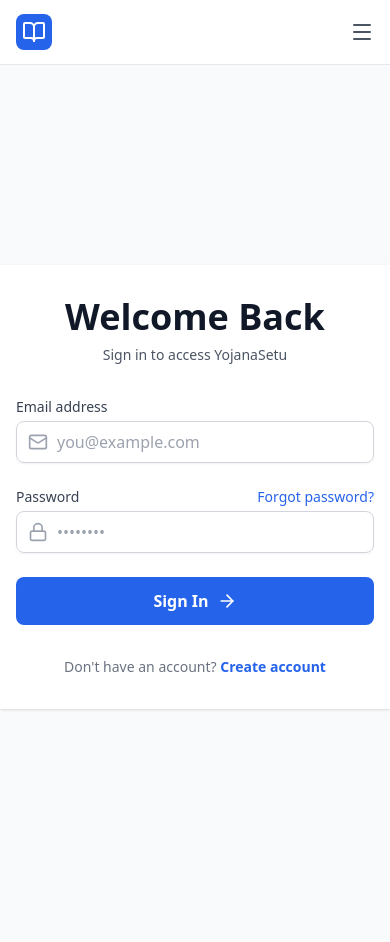
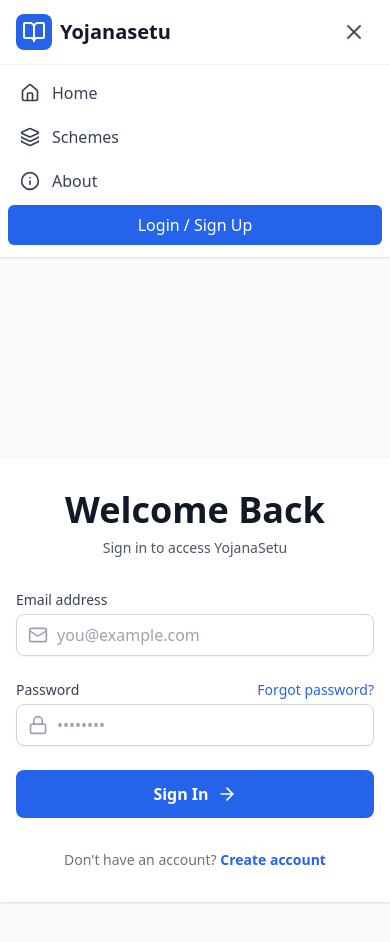
Before and after one commit to PranavP2412/YOJANASETU, a React app in the folder Client/Frontend/: page /login in a window 390 px wide. Both pictures are taken after a click on the button 362 px from the left and 32 px from the top of the page. Shown: the top 942 px of the page. Before the commit the page ends 909 px from the top, so only its background shows below. Built offline with nearby package versions, Linux system fonts and the light colour scheme; no server answers; the HTML template or start-up script is replaced by a standard one.

Commit message:
fix phone page

```diff
--- a/Client/Frontend/src/components/Login/LoginPage.jsx
+++ b/Client/Frontend/src/components/Login/LoginPage.jsx
@@ -36,7 +36,7 @@
             setSuccess(true);
 
             setTimeout(() => {
-                navigate('/schemes');
+                window.location.href = '/';
             }, 1000);
 
         } catch (err) {
--- a/Client/Frontend/src/components/layout/Navbar.jsx
+++ b/Client/Frontend/src/components/layout/Navbar.jsx
@@ -1,6 +1,5 @@
 import { Link, useNavigate, useLocation } from 'react-router-dom';
-// 1. IMPORT Bookmark Icon
-import { BookOpen, User, Menu, X, HelpCircle, LogOut, ChevronRight, Bookmark } from 'lucide-react';
+import { BookOpen, User, Menu, X, HelpCircle, LogOut, ChevronRight, Bookmark, Home, Info, Layers } from 'lucide-react';
 import { useState, useEffect } from 'react';
 import axiosClient from '../../api/axiosClient';
 
@@ -15,9 +14,13 @@
     const [loading, setLoading] = useState(true);
 
     useEffect(() => {
+        setIsSidebarOpen(false);
+        setIsMobileMenuOpen(false);
+    }, [location.pathname]);
+
+    useEffect(() => {
         const checkUserStatus = async () => {
             setLoading(true);
-
             const storedUser = localStorage.getItem('user');
             const token = localStorage.getItem('accessToken');
 
@@ -44,7 +47,12 @@
         };
 
         checkUserStatus();
-    }, [location.pathname]);
+
+        const handleAuthChange = () => checkUserStatus();
+        window.addEventListener('auth-change', handleAuthChange);
+        return () => window.removeEventListener('auth-change', handleAuthChange);
+
+    }, []);
 
     const handleLogout = async () => {
         try {
@@ -61,24 +69,26 @@
 
     return (
         <>
-            <nav className="bg-white border-b border-gray-200 sticky top-0 z-40">
+            <nav className="bg-white border-b border-gray-200 sticky top-0 z-40 shadow-sm">
                 <div className="max-w-7xl mx-auto px-4 sm:px-6 lg:px-8">
                     <div className="flex justify-between h-16">
+
                         <div className="flex items-center gap-4">
                             {user && (
                                 <button
                                     onClick={() => setIsSidebarOpen(true)}
-                                    className="p-2 -ml-2 rounded-md text-gray-600 hover:bg-gray-100 hover:text-blue-600 focus:outline-none"
+                                    className="p-2 -ml-2 rounded-md text-gray-600 hover:bg-gray-100 hover:text-blue-600 focus:outline-none transition"
+                                    title="Open Profile Menu"
                                 >
                                     <Menu className="h-6 w-6" />
                                 </button>
                             )}
 
-                            <Link to="/" className="flex items-center gap-2">
-                                <div className="bg-blue-600 p-1.5 rounded-lg">
+                            <Link to="/" className="flex items-center gap-2 group">
+                                <div className="bg-blue-600 p-1.5 rounded-lg group-hover:bg-blue-700 transition">
                                     <BookOpen className="h-6 w-6 text-white" />
                                 </div>
-                                <span className="text-xl font-bold text-gray-900 hidden sm:block">Yojanasetu</span>
+                                <span className="text-xl font-bold text-gray-900">Yojanasetu</span>
                             </Link>
                         </div>
 
@@ -90,7 +100,6 @@
                                     Saved
                                 </Link>
                             )}
-
                             <Link to="/about" className="text-gray-600 hover:text-blue-600 font-medium transition">About</Link>
                         </div>
 
@@ -118,12 +127,55 @@
                                 </Link>
                             )}
 
-                            <button onClick={() => setIsMobileMenuOpen(!isMobileMenuOpen)} className="md:hidden text-gray-600">
-                                <Menu className="h-6 w-6" />
+                            <button
+                                onClick={() => setIsMobileMenuOpen(!isMobileMenuOpen)}
+                                className="md:hidden p-2 rounded-md text-gray-600 hover:bg-gray-100 hover:text-blue-600 transition"
+                            >
+                                {isMobileMenuOpen ? <X className="h-6 w-6" /> : <Menu className="h-6 w-6" />}
                             </button>
                         </div>
                     </div>
                 </div>
+
+                {isMobileMenuOpen && (
+                    <div className="md:hidden border-t border-gray-100 bg-white">
+                        <div className="px-2 pt-2 pb-3 space-y-1">
+                            <Link
+                                to="/"
+                                className="block px-3 py-2 rounded-md text-base font-medium text-gray-700 hover:text-blue-600 hover:bg-blue-50 transition"
+                            >
+                                <div className="flex items-center gap-3">
+                                    <Home className="h-5 w-5" /> Home
+                                </div>
+                            </Link>
+                            <Link
+                                to="/schemes"
+                                className="block px-3 py-2 rounded-md text-base font-medium text-gray-700 hover:text-blue-600 hover:bg-blue-50 transition"
+                            >
+                                <div className="flex items-center gap-3">
+                                    <Layers className="h-5 w-5" /> Schemes
+                                </div>
+                            </Link>
+                            <Link
+                                to="/about"
+                                className="block px-3 py-2 rounded-md text-base font-medium text-gray-700 hover:text-blue-600 hover:bg-blue-50 transition"
+                            >
+                                <div className="flex items-center gap-3">
+                                    <Info className="h-5 w-5" /> About
+                                </div>
+                            </Link>
+
+                            {!user && (
+                                <Link
+                                    to="/login"
+                                    className="block mt-4 px-3 py-2 text-center rounded-md font-medium bg-blue-600 text-white hover:bg-blue-700 transition"
+                                >
+                                    Login / Sign Up
+                                </Link>
+                            )}
+                        </div>
+                    </div>
+                )}
             </nav>
 
             {user && (
@@ -133,29 +185,32 @@
                             isSidebarOpen ? 'opacity-100' : 'opacity-0 pointer-events-none'
                         }`}
                         onClick={() => setIsSidebarOpen(false)}
-                    ></div>
+                    />
 
-                    <div className={`fixed top-0 left-0 h-full w-80 bg-white shadow-2xl z-50 transform transition-transform duration-300 ease-in-out ${
+                    <div className={`fixed top-0 left-0 h-full w-full max-w-xs bg-white shadow-2xl z-50 transform transition-transform duration-300 ease-in-out ${
                         isSidebarOpen ? 'translate-x-0' : '-translate-x-full'
                     }`}>
 
-                        <div className="flex justify-end p-4">
-                            <button onClick={() => setIsSidebarOpen(false)} className="text-gray-500 hover:text-red-500">
+                        <div className="flex justify-between items-center p-4 border-b border-gray-100">
+                            <span className="font-semibold text-lg text-gray-800">Menu</span>
+                            <button onClick={() => setIsSidebarOpen(false)} className="p-1 rounded-full hover:bg-red-50 text-gray-500 hover:text-red-500 transition">
                                 <X className="h-6 w-6" />
                             </button>
                         </div>
-                        <div className="px-6 pb-6 border-b border-gray-100 flex flex-col items-center text-center">
+
+                        <div className="p-6 border-b border-gray-100 flex flex-col items-center text-center bg-gray-50">
                             <div className="relative">
                                 <img
                                     src={"/Profile.png"}
                                     alt="Profile"
-                                    className="w-20 h-20 rounded-full border-4 border-blue-50 shadow-md mb-3 object-cover"
+                                    className="w-20 h-20 rounded-full border-4 border-white shadow-md mb-3 object-cover"
                                 />
-                                <div className="absolute bottom-3 right-0 w-5 h-5 bg-green-500 border-2 border-white rounded-full"></div>
+                                <div className="absolute bottom-2 right-0 w-4 h-4 bg-green-500 border-2 border-white rounded-full"></div>
                             </div>
                             <h3 className="text-lg font-bold text-gray-900">{user.FullName}</h3>
                             <p className="text-sm text-gray-500">{user.email}</p>
                         </div>
+
                         <div className="p-4 space-y-2">
                             <Link
                                 to="/profile"
@@ -182,13 +237,13 @@
                             </Link>
 
                             <Link
-                                to="/help"
+                                to="/about"
                                 className="flex items-center justify-between p-3 rounded-xl hover:bg-blue-50 text-gray-700 hover:text-blue-600 transition group"
                                 onClick={() => setIsSidebarOpen(false)}
                             >
                                 <div className="flex items-center gap-3">
-                                    <HelpCircle className="h-5 w-5 text-gray-400 group-hover:text-blue-600" />
-                                    <span className="font-medium">Help & Support</span>
+                                    <Info className="h-5 w-5 text-gray-400 group-hover:text-blue-600" />
+                                    <span className="font-medium">About Us</span>
                                 </div>
                                 <ChevronRight className="h-4 w-4 text-gray-300 group-hover:text-blue-400" />
                             </Link>
```
